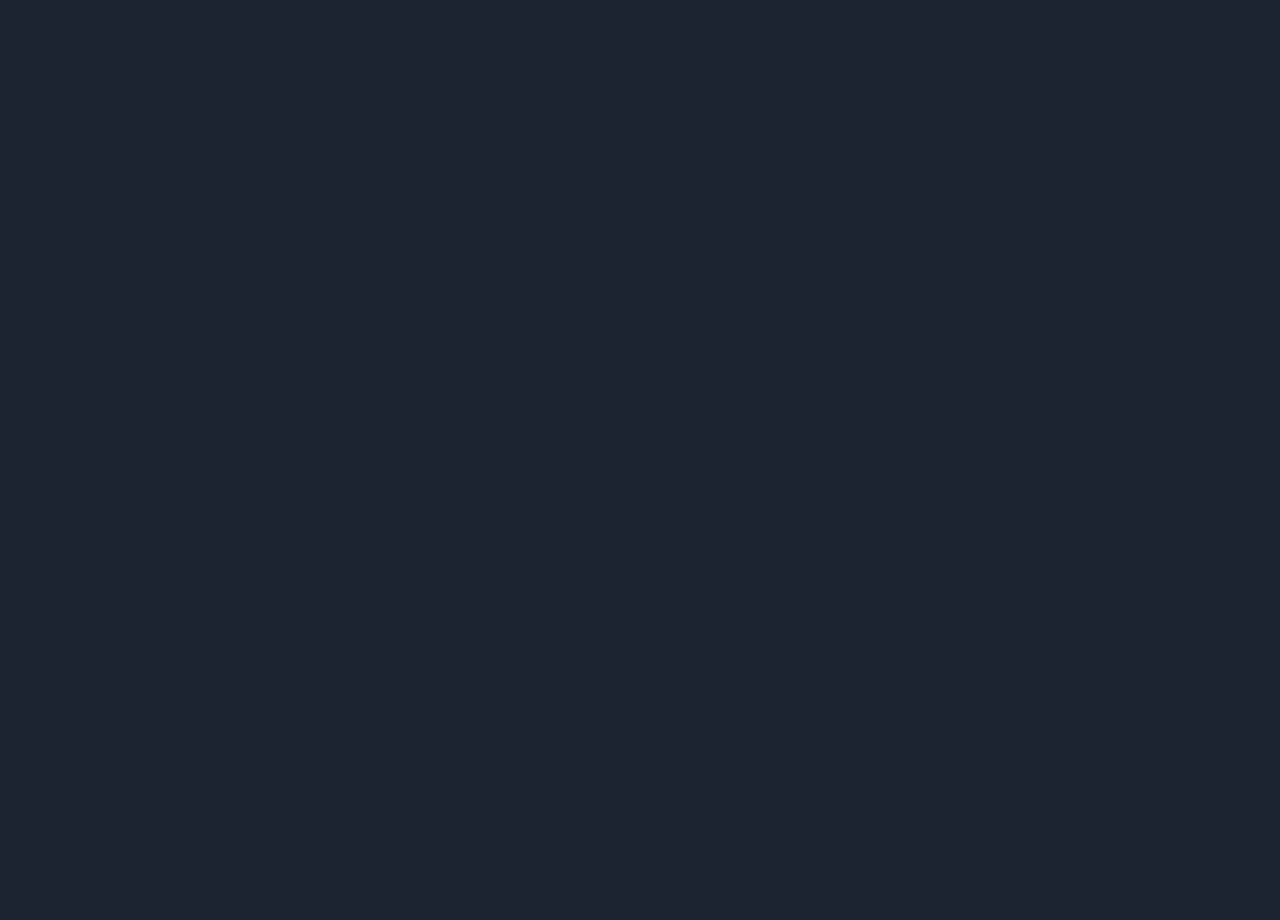
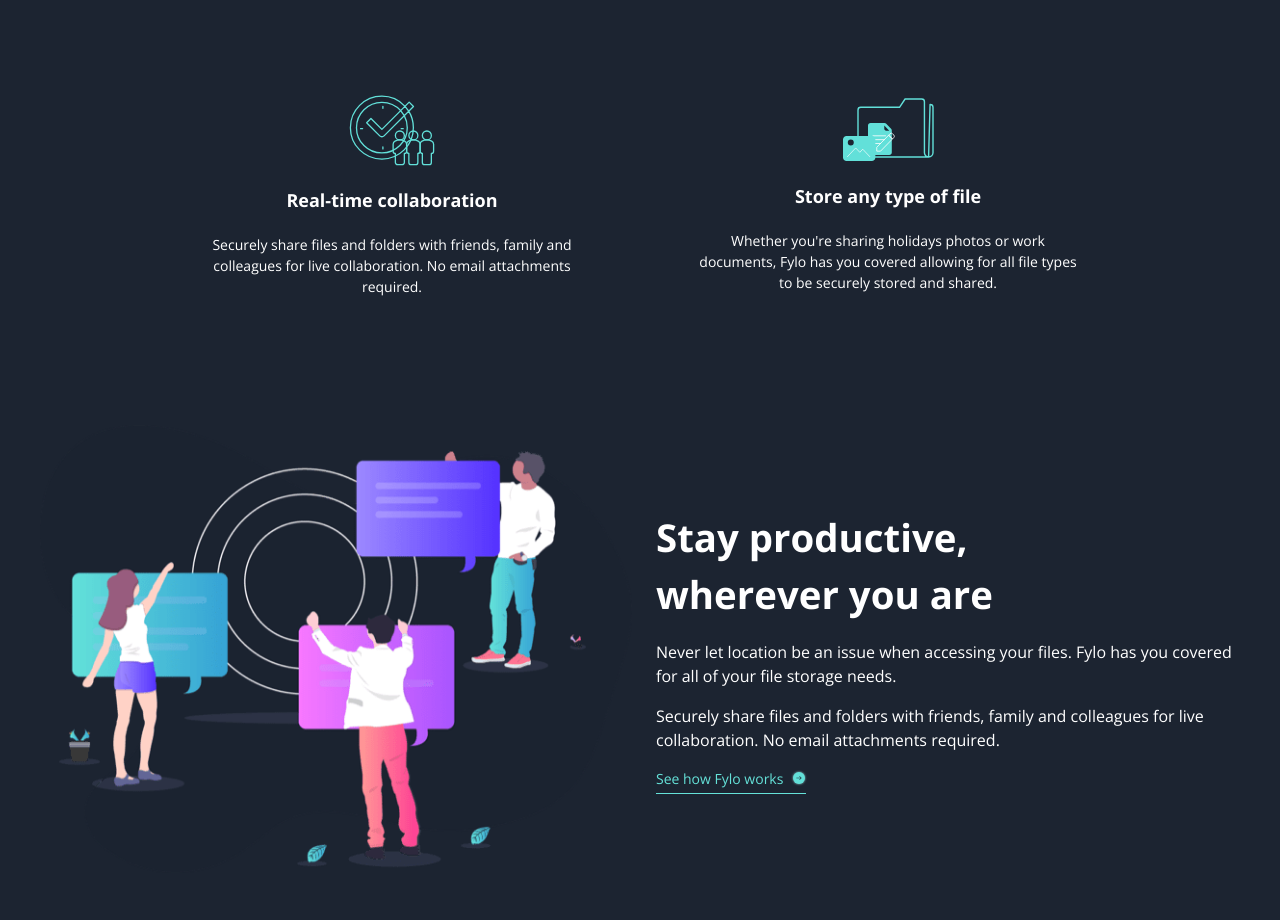
Before and after one commit to Briuwu/react-fylo-landing-page, a React (Vite) app: page / in a window 1280 px wide. Shown: the part 1472-2392 px from the top of the page. Before the commit the page ends 1092 px from the top, so only its background shows below. Built offline with nearby package versions, Linux system fonts and the light colour scheme.

Commit message:
add cards & info section

```diff
--- a/src/App.jsx
+++ b/src/App.jsx
@@ -1,11 +1,19 @@
 import Hero from "./components/Header/Hero";
 import Navbar from "./components/Header/Navbar";
+import Cards from "./components/Main/Cards";
+import Info from "./components/Main/Info";
+import Reviews from "./components/Main/Reviews";
 
 export default function App() {
   return (
     <>
       <Navbar />
       <Hero />
+      <main className="mx-auto my-40 max-w-[1440px] px-10">
+        <Cards />
+        <Info />
+        <Reviews />
+      </main>
     </>
   );
 }
--- a/src/components/Header/Hero.jsx
+++ b/src/components/Header/Hero.jsx
@@ -2,7 +2,7 @@ import React from "react";
 
 const Hero = () => {
   return (
-    <section className="grid gap-9 px-12 text-center ">
+    <section className="grid gap-9 px-10 text-center ">
       <img src="./images/illustration-intro.png" alt="" className="mx-auto" />
       <h1 className="mx-auto max-w-3xl font-raleway text-clamp-24-40 font-bold">
         All your files in one secure location, accessible anywhere.
--- a/src/components/Header/Navbar.jsx
+++ b/src/components/Header/Navbar.jsx
@@ -6,7 +6,7 @@ const Navbar = () => {
     <nav className="mx-auto flex max-w-[1440px] items-center justify-between p-clamp-nav">
       <img src="./images/logo.svg" alt="" className="w-clamp-logo" />
 
-      <ul className="flex gap-clamp-list text-clamp-size">
+      <ul className=" flex gap-clamp-list text-clamp-size">
         {listItems.map((el) => (
           <li key={el}>{el}</li>
         ))}
--- a/src/components/Main/Cards.jsx
+++ b/src/components/Main/Cards.jsx
@@ -1,7 +1,52 @@
 import React from "react";
 
+const cardsData = [
+  {
+    id: 1,
+    title: "Access your files, anywhere",
+    description:
+      "The ability to use a smartphone, tablet, or computer to access your account means your files follow you everywhere.",
+    img: "./images/icon-access-anywhere.svg",
+  },
+  {
+    id: 2,
+    title: "Security you can trust",
+    description:
+      "2-factory authentication and user-controlled encryption are just couple of the security features we allow to help secure your files.",
+    img: "./images/icon-security.svg",
+  },
+  {
+    id: 3,
+    title: "Real-time collaboration",
+    description:
+      "Securely share files and folders with friends, family and colleagues for live collaboration. No email attachments required.",
+    img: "./images/icon-collaboration.svg",
+  },
+  {
+    id: 4,
+    title: "Store any type of file",
+    description:
+      "Whether you're sharing holidays photos or work documents, Fylo has you covered allowing for all file types to be securely stored and shared.",
+    img: "./images/icon-any-file.svg",
+  },
+];
+
+const cardsElements = cardsData.map((el) => {
+  return (
+    <div key={el.id} className="grid max-w-sm gap-5">
+      <img className="mx-auto" src={el.img} alt={el.title} />
+      <h2 className="text-lg font-bold">{el.title}</h2>
+      <p>{el.description}</p>
+    </div>
+  );
+});
+
 const Cards = () => {
-  return <div>Cards</div>;
+  return (
+    <section className="mx-auto grid max-w-4xl grid-flow-row place-items-center gap-24 text-center md:grid-cols-2">
+      {cardsElements}
+    </section>
+  );
 };
 
 export default Cards;
--- a/src/components/Main/Info.jsx
+++ b/src/components/Main/Info.jsx
@@ -1,7 +1,30 @@
 import React from "react";
 
 const Info = () => {
-  return <div>Info</div>;
+  return (
+    <section className="my-32 grid place-items-center gap-4 md:grid-cols-2">
+      <img
+        src="./images/illustration-stay-productive.png"
+        alt="Stay productive Image"
+      />
+      <div className="grid max-w-xl gap-4">
+        <h3 className=" max-w-md text-clamp-24-40 font-bold">
+          Stay productive, wherever you are
+        </h3>
+        <p className="text-clamp-size">
+          Never let location be an issue when accessing your files. Fylo has you
+          covered for all of your file storage needs.
+        </p>
+        <p className="text-clamp-size">
+          Securely share files and folders with friends, family and colleagues
+          for live collaboration. No email attachments required.
+        </p>
+        <a href="#" className="link relative flex items-center gap-2 text-cyan">
+          See how Fylo works <img src="./images/icon-arrow.svg" alt="" />
+        </a>
+      </div>
+    </section>
+  );
 };
 
 export default Info;
--- a/src/index.css
+++ b/src/index.css
@@ -36,4 +36,13 @@
     background: linear-gradient(138.1deg, #63e1d9 -49.34%, #34a0cd 100%);
     box-shadow: 0.125rem 0.1875rem 0.375rem rgba(0, 0, 0, 0.15925);
   }
+
+  .link::before {
+    content: "";
+    position: absolute;
+    background: theme("colors.cyan");
+    height: 1px;
+    width: 150px;
+    bottom: -5px;
+  }
 }
```
